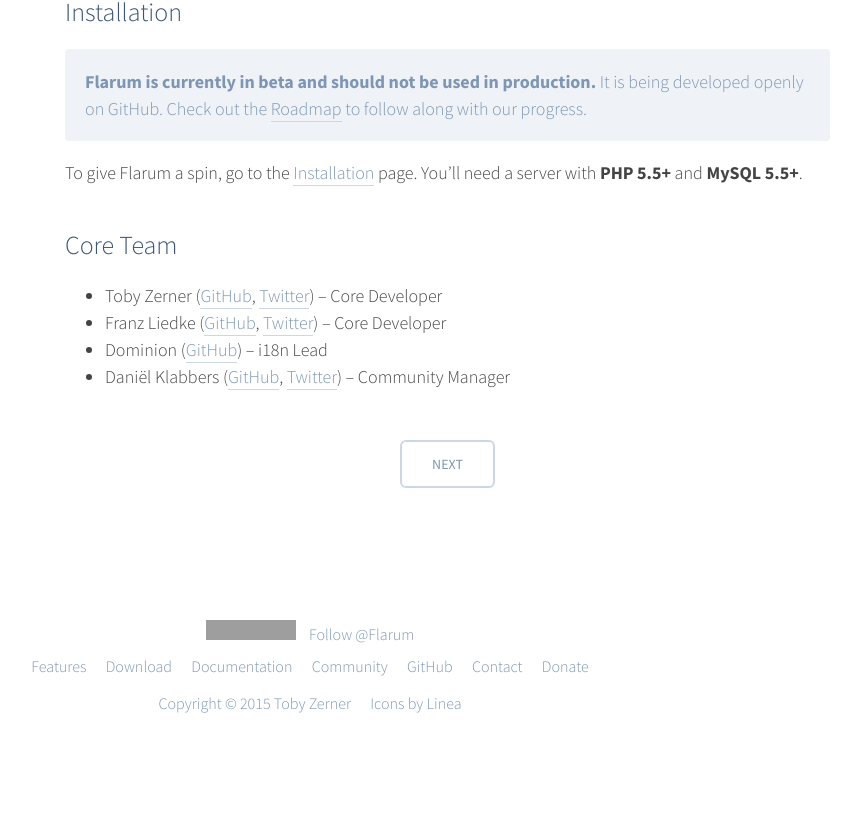
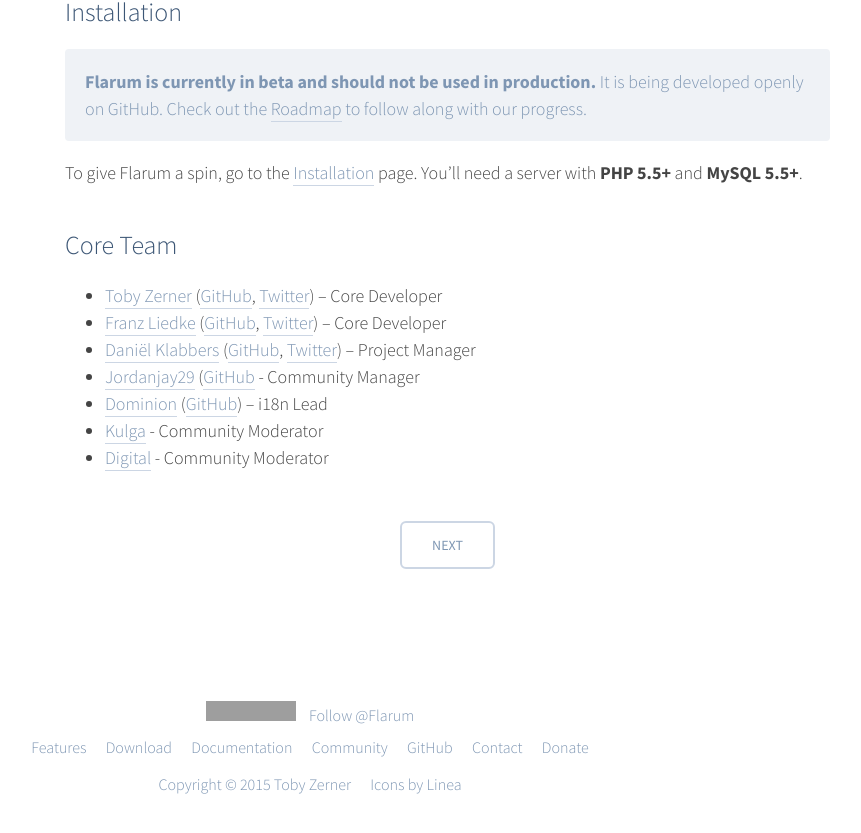
Before and after one commit to flarum/flarum.github.io, a Jekyll site: the page built from _docs/index.md, in a window 1280 px wide and 900 px high, scrolled down 927 px. Shown: the top 833 px of the window, without its empty margins (330-1191 px from the left). Built offline with Jekyll 4.4.1, drawn with Linux system fonts in a browser that asks for light colours; nearby versions of some CDN libraries; comment, search, counter and statistics services are not loaded; grey boxes are pictures that could not be loaded.

Commit message:
updated core dev team

```diff
--- a/_docs/index.md
+++ b/_docs/index.md
@@ -27,7 +27,10 @@
 
 ## Core Team
 
-- Toby Zerner ([GitHub](http://github.com/tobscure), [Twitter](http://twitter.com/tobscure)) – Core Developer
-- Franz Liedke ([GitHub](http://github.com/franzliedke), [Twitter](http://twitter.com/franzliedke)) – Core Developer
-- Dominion ([GitHub](http://github.com/dcsjapan)) – i18n Lead
-- Daniël Klabbers ([GitHub](http://github.com/luceos), [Twitter](http://twitter.com/luceos)) – Community Manager
+- [Toby Zerner](http://discuss.flarum.org/u/Toby) ([GitHub](http://github.com/tobscure), [Twitter](http://twitter.com/tobscure)) – Core Developer
+- [Franz Liedke](http://discuss.flarum.org/u/Franz) ([GitHub](http://github.com/franzliedke), [Twitter](http://twitter.com/franzliedke)) – Core Developer
+- [Daniël Klabbers](http://discuss.flarum.org/u/luceos) ([GitHub](http://github.com/luceos), [Twitter](http://twitter.com/luceos)) – Project Manager
+- [Jordanjay29](http://discuss.flarum.org/u/jordanjay29) ([GitHub](http://github.com/jordanjay29) - Community Manager
+- [Dominion](http://discuss.flarum.org/u/Dominion) ([GitHub](http://github.com/dcsjapan)) – i18n Lead
+- [Kulga](http://discuss.flarum.org/u/Kulga) - Community Moderator
+- [Digital](http://discuss.flarum.org/u/Digital) - Community Moderator
```
